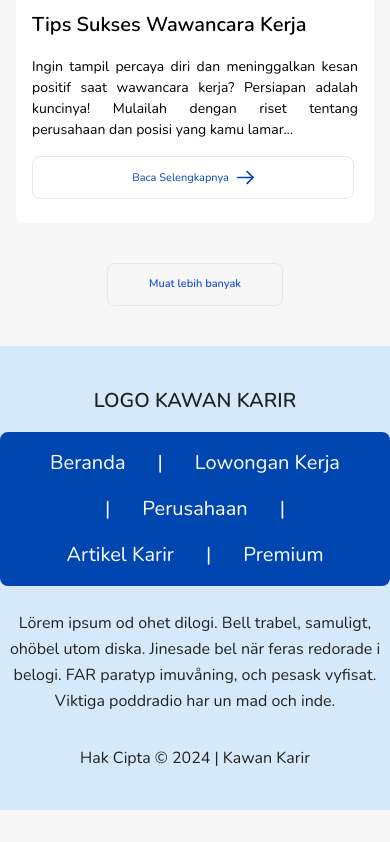
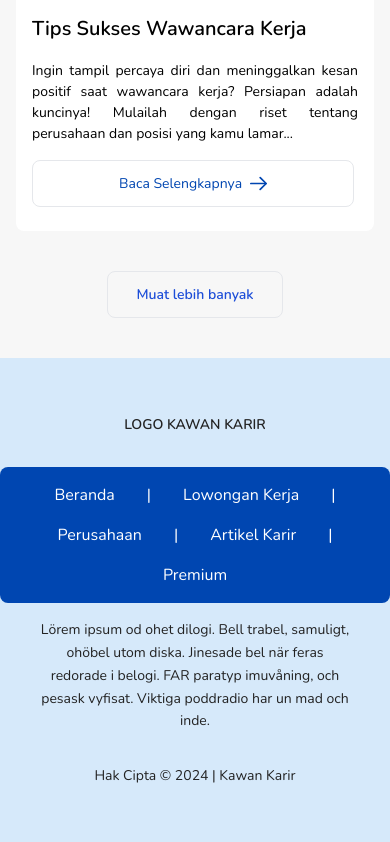
Before and after one commit to Anamm15/karir-cemerlang, a website: page artikel-karir.html in a window 390 px wide. Shown: the part 1362-2204 px from the top of the page. Before the commit the page ends 2172 px from the top, so only its background shows below. Drawn offline with nearby package versions, Linux system fonts and the light colour scheme.

Commit message:
Minor update

```diff
--- a/assets/css/artikel.css
+++ b/assets/css/artikel.css
@@ -48,7 +48,7 @@ button:hover .arrow__icon path, .arrow__icon__navbar path  {
 
 @media (max-width: 576px) {
     body {
-        font-size: 11px;
+        font-size: 14px;
         width: 100vw;
     }
     .main__container {
@@ -105,9 +105,21 @@ button:hover .arrow__icon path, .arrow__icon__navbar path  {
         margin-top: 1rem;
         width: 90% !important;
     }
+    .footer {
+        height: max-content;
+    }
+    .footer ul {
+        font-size: 1rem;
+    }
+    .footer p {
+        width: 80vw;
+        text-align: center;
+        margin: 1rem auto;
+        font-size: 14px;
+    }
 }
 
-@media (min-width: 576px) and (max-width: 767px)  {
+@media (min-width: 577px) and (max-width: 767px)  {
     body {
       font-size: 14px;
       width: 100vw;
```
